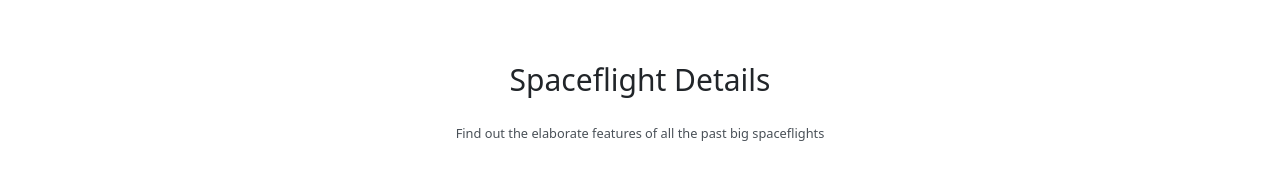
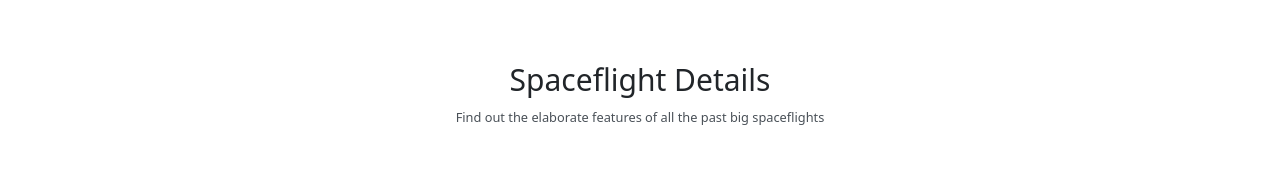
Before and after one commit to QuaziSamiha/space-flight, a React (Vite) app: page / in a window 1280 px wide. Shown: the top 195 px of the page. Built offline with nearby package versions, Linux system fonts and the light colour scheme; no server answers.

Commit message:
home component css done

```diff
--- a/src/components/Pages/Home.tsx
+++ b/src/components/Pages/Home.tsx
@@ -6,10 +6,10 @@ function Home() {
     <>
       <div>
         <div className="mx-auto  my-16">
-          <h3 className="my-4 text-left sm:text-center text-[#212529] font-medium text-3xl leading-8">
+          <h3 className="my-2 text-left sm:text-center text-[#212529] font-medium text-3xl leading-8">
             Spaceflight Details
           </h3>
-          <p className="my-6 text-left sm:text-center text-[#495057] font-normal text-base leading-6">
+          <p className="my-2 text-left sm:text-center text-[#495057] font-normal text-base leading-6">
             <small>
               Find out the elaborate features of all the past big spaceflights
             </small>
```
